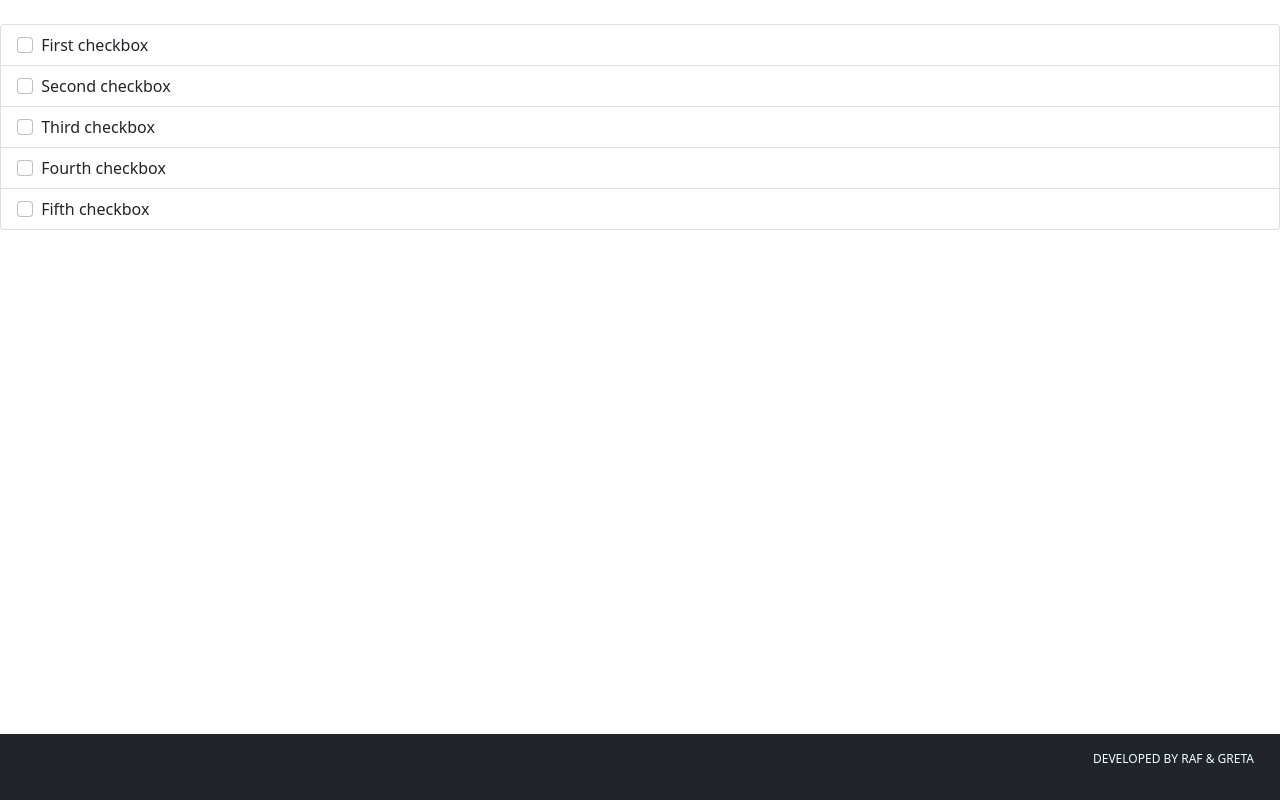
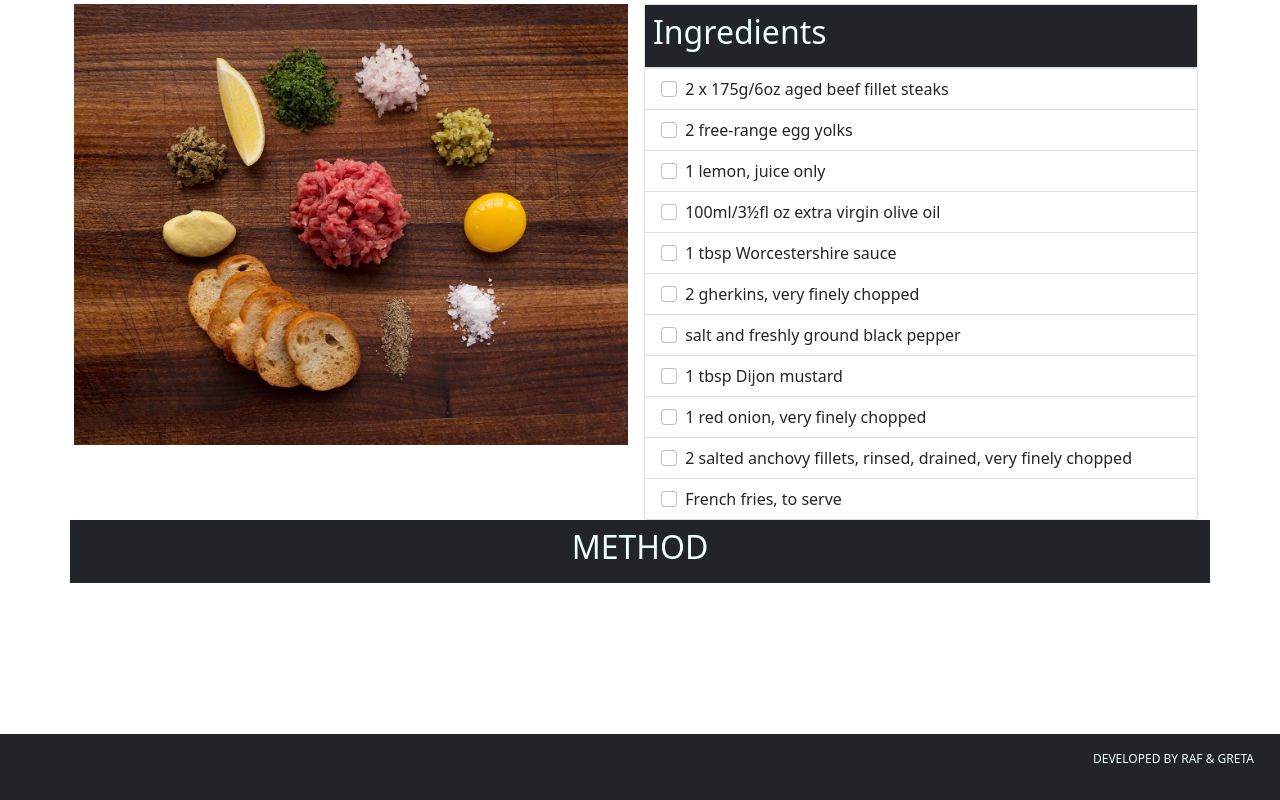
Before and after one commit to gretaivan/favourite-food, a plain HTML site: page recipe.html in a window 1280 px wide. Drawn offline with nearby package versions, Linux system fonts and the light colour scheme.

Commit message:
ingredients page content

```diff
--- a/recipe.html
+++ b/recipe.html
@@ -19,54 +19,71 @@
 
         <div class="container">
             <div class="row">
-              <div class="col-sm">
-                <img class="img-fluid" />
+              <div class="col-sm p-1">
+                <img class="img-fluid" src="images/ingredients-big.jpg">
+              </div>
+              <div class="col-md">
 
-
-
+                <div class="p-2 bg-dark border order-secondary mt-1">
+                    <h2 class="white-font ">
+                        Ingredients
+                    </h2>
                 </div>
-              <div class="col-sm">
-
-
-
-
-
-              </div>
-
-            </div>
-          </div>
-
-
-
 
                 <ul class="list-group">
                     <li class="list-group-item">
                       <input class="form-check-input me-1" type="checkbox" value="" aria-label="...">
-              First checkbox
+                      2 x 175g/6oz aged beef fillet steaks
                     </li>
                     <li class="list-group-item">
                       <input class="form-check-input me-1" type="checkbox" value="" aria-label="...">
-              Second checkbox
+                      2 free-range egg yolks
                     </li>
                     <li class="list-group-item">
                       <input class="form-check-input me-1" type="checkbox" value="" aria-label="...">
-              Third checkbox
+                      1 lemon, juice only
                     </li>
                     <li class="list-group-item">
                       <input class="form-check-input me-1" type="checkbox" value="" aria-label="...">
-              Fourth checkbox
+                      100ml/3½fl oz extra virgin olive oil
                     </li>
                     <li class="list-group-item">
                       <input class="form-check-input me-1" type="checkbox" value="" aria-label="...">
-              Fifth checkbox
+                      1 tbsp Worcestershire sauce
+                    </li>
+                    <li class="list-group-item">
+                        <input class="form-check-input me-1" type="checkbox" value="" aria-label="...">
+                        2 gherkins, very finely chopped
+                      </li>
+                      <li class="list-group-item">
+                        <input class="form-check-input me-1" type="checkbox" value="" aria-label="...">
+                        salt and freshly ground black pepper
+                      </li>
+                      <li class="list-group-item">
+                        <input class="form-check-input me-1" type="checkbox" value="" aria-label="...">
+                        1 tbsp Dijon mustard
+                      </li>
+                    <li class="list-group-item">
+                        <input class="form-check-input me-1" type="checkbox" value="" aria-label="...">
+                        1 red onion, very finely chopped
+                    </li>
+                    <li class="list-group-item">
+                        <input class="form-check-input me-1" type="checkbox" value="" aria-label="...">
+                        2 salted anchovy fillets, rinsed, drained, very finely chopped
+                    </li>
+                    <li class="list-group-item">
+                        <input class="form-check-input me-1" type="checkbox" value="" aria-label="...">
+                        French fries, to serve
                     </li>
                 </ul>
+              </div>
+              <div class="container-fluid bg-dark p-2 mb-4">
+                <h2 class="white-font center">Method</h2>
+            </div>
 
 
-
-
-
-
+            </div>
+          </div>
     </main>
     <footer class="fixed-bottom">
         <div class="container-fluid bg-dark p-3">
```
Also changed, not shown: images/ingredients-big.jpg (added). Lines whose indentation alone changed are shown as unchanged.
